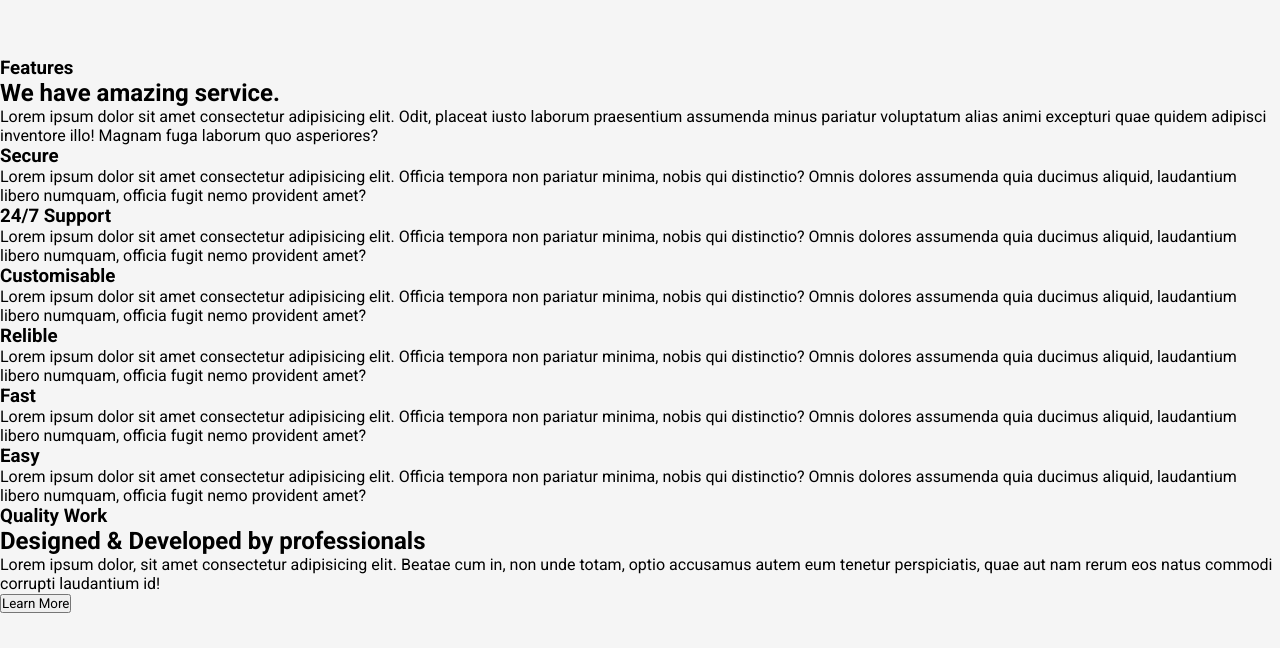
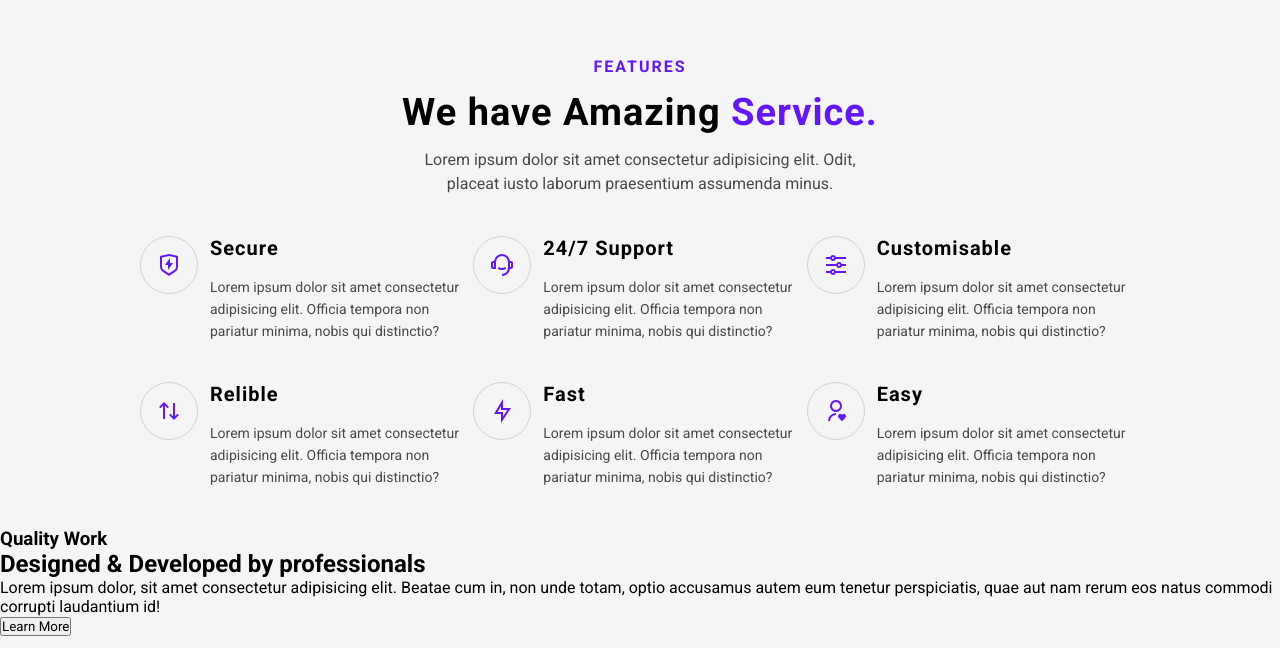
Before and after one commit to davidmuir1999/Project-1---Xreact, a plain HTML site: page Project 1/index.html in a window 1280 px wide. Shown: the part 714-1362 px from the top of the page. Drawn offline with Linux system fonts and the light colour scheme.

Commit message:
Add files via upload

```diff
--- a/Project 1/index.html
+++ b/Project 1/index.html
@@ -53,96 +53,116 @@
     <main>
         <section>
             <div>
-                <div>
-                    <h3>
-                        Features
-                    </h3>
-                    <h2>
-                        We have amazing service.
+                <div class="Section__2--container">
+                    <h1 class="Section__2--header">
+                        <span class="purple">FEATURES</span>
+                    </h1>
+                    <h2 class="Section__2--subheader">
+                        We have Amazing <span class="purple">Service.</span>
                     </h2>
-                    <p>
-                        Lorem ipsum dolor sit amet consectetur adipisicing elit. Odit, placeat iusto laborum praesentium
-                        assumenda minus pariatur voluptatum alias animi excepturi quae quidem adipisci inventore illo!
-                        Magnam fuga laborum quo asperiores?
+                    <p class="Section__2--para">
+                        Lorem ipsum dolor sit amet consectetur adipisicing elit. Odit, placeat iusto laborum
+                        praesentium
+                        assumenda minus.
                     </p>
-                    <div>
-                        <div>
-                            <div>
-                                <i></i>
+                    <div class="Section__2--flexbox">
+                        <div class="Section__2--row">
+                            <div class="Section__2--icon">
+                                <span class="Section__2--img">
+                                    <img src="./Assets/shield-icon.daefe14b.svg" alt="">
+                                </span>
                             </div>
-                            <h3>
+                            <div class="Service__description">
+                                <h3 class="Service__description--header">
                                     Secure
                                 </h3>
-                            <p>
-                                Lorem ipsum dolor sit amet consectetur adipisicing elit. Officia tempora non pariatur
-                                minima, nobis qui distinctio? Omnis dolores assumenda quia ducimus aliquid, laudantium
-                                libero numquam, officia fugit nemo provident amet?
+                                <p class="Service__description--para">
+                                    Lorem ipsum dolor sit amet consectetur adipisicing elit. Officia tempora non pariatur minima, nobis qui distinctio?
                                 </p>
                             </div>
-                        <div>
-                            <div>
-                                <i></i>
                         </div>
-                            <h3>
+                        <div class="Section__2--row">
+                            <div class="Section__2--icon">
+                                <span class="Section__2--img">
+                                    <img src="./Assets/support-icon.f9253ffa.svg" alt="">
+                                </span>
+                            </div>
+                            <div class="Service__description">
+                                <h3 class="Service__description--header">
                                     24/7 Support
                                 </h3>
-                            <p>
-                                Lorem ipsum dolor sit amet consectetur adipisicing elit. Officia tempora non pariatur
-                                minima, nobis qui distinctio? Omnis dolores assumenda quia ducimus aliquid, laudantium
-                                libero numquam, officia fugit nemo provident amet?
+                                <p class="Service__description--para">
+                                    Lorem ipsum dolor sit amet consectetur adipisicing elit. Officia tempora non
+                                    pariatur
+                                    minima, nobis qui distinctio?
                                 </p>
                             </div>
-                        <div>
-                            <div>
-                                <i></i>
                         </div>
-                            <h3>
+                        <div class="Section__2--row">
+                            <div class="Section__2--icon">
+                                <span class="Section__2--img">
+                                    <img src="./Assets/customize-icon.367468c9.svg" alt="">
+                                </span>
+                            </div>
+                            <div class="Service__description">
+                                <h3 class="Service__description--header">
                                     Customisable
                                 </h3>
-                            <p>
-                                Lorem ipsum dolor sit amet consectetur adipisicing elit. Officia tempora non pariatur
-                                minima, nobis qui distinctio? Omnis dolores assumenda quia ducimus aliquid, laudantium
-                                libero numquam, officia fugit nemo provident amet?
+                                <p class="Service__description--para">
+                                    Lorem ipsum dolor sit amet consectetur adipisicing elit. Officia tempora non
+                                    pariatur
+                                    minima, nobis qui distinctio?
                                 </p>
                             </div>
-                        <div>
-                            <div>
-                                <i></i>
                         </div>
-                            <h3>
+                        <div class="Section__2--row">
+                            <div class="Section__2--icon">
+                                <span class="Section__2--img">
+                                    <img src="./Assets/reliable-icon.1367510a.svg" alt="">
+                                </span>
+                            </div>
+                            <div class="Service__description">
+                                <h3 class="Service__description--header">
                                     Relible
                                 </h3>
-                            <p>
-                                Lorem ipsum dolor sit amet consectetur adipisicing elit. Officia tempora non pariatur
-                                minima, nobis qui distinctio? Omnis dolores assumenda quia ducimus aliquid, laudantium
-                                libero numquam, officia fugit nemo provident amet?
+                                <p class="Service__description--para">
+                                    Lorem ipsum dolor sit amet consectetur adipisicing elit. Officia tempora non
+                                    pariatur
+                                    minima, nobis qui distinctio?
                                 </p>
                             </div>
-                        <div>
-                            <div>
-                                <i></i>
                         </div>
-                            <h3>
+                        <div class="Section__2--row">
+                            <div class="Section__2--icon">
+                                <span class="Section__2--img">
+                                    <img src="./Assets/fast-icon.dbb971a7.svg" alt="">
+                                </span>
+                            </div>
+                            <div class="Service__description">
+                            <h3 class="Service__description--header">
                                 Fast
                             </h3>
-                            <p>
+                            <p class="Service__description--para">
                                 Lorem ipsum dolor sit amet consectetur adipisicing elit. Officia tempora non pariatur
-                                minima, nobis qui distinctio? Omnis dolores assumenda quia ducimus aliquid, laudantium
-                                libero numquam, officia fugit nemo provident amet?
+                                minima, nobis qui distinctio?
                             </p>
                             </div>
-                        <div>
-                            <div>
-                                <i></i>
                         </div>
-                            <h3>
+                        <div class="Section__2--row">
+                            <div class="Section__2--icon">
+                                <span class="Section__2--img">
+                                    <img src="./Assets/simple-icon.673b7e17.svg" alt="">
+                                </span>
+                            </div>
+                            <div class="Service__description">
+                            <h3 class="Service__description--header">
                                 Easy
                             </h3>
-                            <p>
+                            <p class="Service__description--para">
                                 Lorem ipsum dolor sit amet consectetur adipisicing elit. Officia tempora non pariatur
-                                minima, nobis qui distinctio? Omnis dolores assumenda quia ducimus aliquid, laudantium
-                                libero numquam, officia fugit nemo provident amet?
+                                minima, nobis qui distinctio?
                             </p>
+                            </div>
                         </div>
                     </div>
                 </div>
--- a/Project 1/styles.css
+++ b/Project 1/styles.css
@@ -206,3 +206,87 @@ nav{
     padding: 28px 0px;
     opacity: 0.65;
 }
+
+.Section__2--container{
+    padding: 0px 140px;
+    display: flex;
+    flex-direction: column;
+    align-items: center;
+}
+
+.Section__2--header{
+    font-size: 16px;
+    font-weight: bold;
+    letter-spacing: 2px;
+    padding-bottom: 14px;
+}
+
+.Section__2--subheader{
+    font-size: 38px;
+    font-weight: bolder;
+    letter-spacing: 1px;
+    padding-bottom: 14px;
+}
+
+.Section__2--para{
+    font-size: 16px;
+    max-width: 440px;
+    opacity: 0.7;
+    line-height: 24px;
+    text-align: center;
+    padding-bottom: 40px;
+
+}
+
+.Section__2--img{
+    color: #6415ff;
+    width: 1.5rem;
+    height: 1.5rem;
+}
+
+.Section__2--icon{
+    padding: 1.25rem;
+    border: 1px solid lightgrey;
+    border-radius: 999px;
+    height: 58px;
+    width: 58px;
+    display: flex;
+    align-items: center;
+    justify-content: center;
+
+
+}
+
+.Section__2--flexbox{
+    display: flex;
+    flex-wrap: wrap;
+
+}
+
+.Section__2--row{
+    width: calc(100%/3);
+    display: flex;
+    padding-bottom: 40px;
+
+}
+
+.Service__description{
+    display: flex;
+    flex-direction: column;
+    padding: 0px 12px;
+}
+
+.Service__description--header{
+    font-size: 20px;
+    font-weight: bold;
+    padding-bottom: 16px;
+    letter-spacing: 1px;
+
+}
+
+.Service__description--para{
+    font-size: 14px;
+    opacity: 0.7;
+    line-height: 22px;
+
+}
```
Also changed, not shown: Project 1/Assets/customize-icon.367468c9.svg (added), Project 1/Assets/fast-icon.dbb971a7.svg (added), Project 1/Assets/reliable-icon.1367510a.svg (added), Project 1/Assets/shield-icon.daefe14b.svg (added), Project 1/Assets/simple-icon.673b7e17.svg (added), Project 1/Assets/support-icon.f9253ffa.svg (added). Lines whose indentation alone changed are shown as unchanged.
